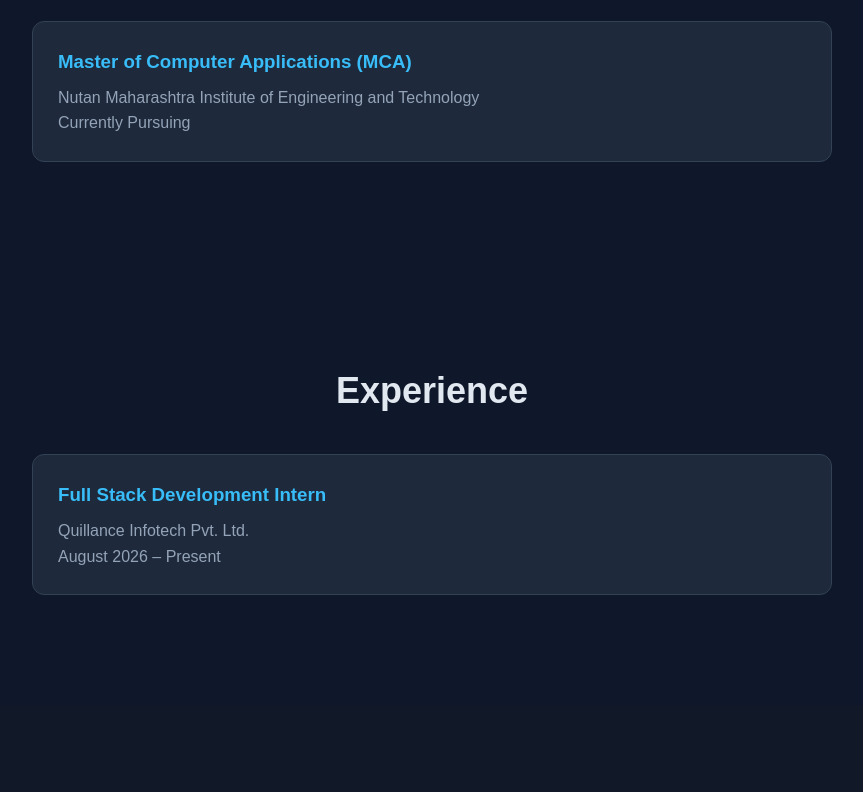
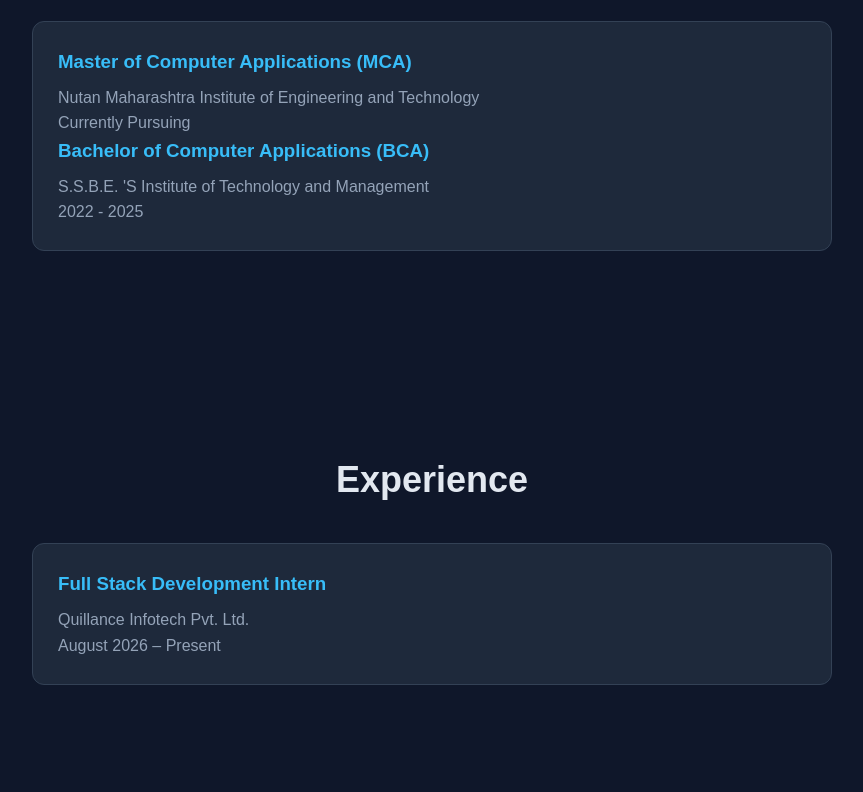
Before and after one commit to KrushnaManthalkar/KrushnaManthalkar_DeveloperPortfolio, a plain HTML site: page frontend/index.html in a window 1280 px wide. Shown: the part 1680-2472 px from the top of the page, without its empty margins (208-1071 px from the left). Drawn offline with Linux system fonts and the light colour scheme.

Commit message:
Updated Portfolio in html

```diff
--- a/frontend/index.html
+++ b/frontend/index.html
@@ -83,6 +83,9 @@
             <h3>Master of Computer Applications (MCA)</h3>
             <p>Nutan Maharashtra Institute of Engineering and Technology</p>
             <p>Currently Pursuing</p>
+            <h3>Bachelor of Computer Applications (BCA)</h3>
+            <p>S.S.B.E. 'S Institute of Technology and Management</p>
+            <p>2022 - 2025</p>
         </div>
     </section>
 
@@ -139,6 +142,8 @@
         <ul>
             <li>Java Programming</li>
             <li>Full Stack Development Training</li>
+            <li>Web Development Fundamentals</li>
+            <li>Presentation Skills</li>
         </ul>
     </section>
 
```
